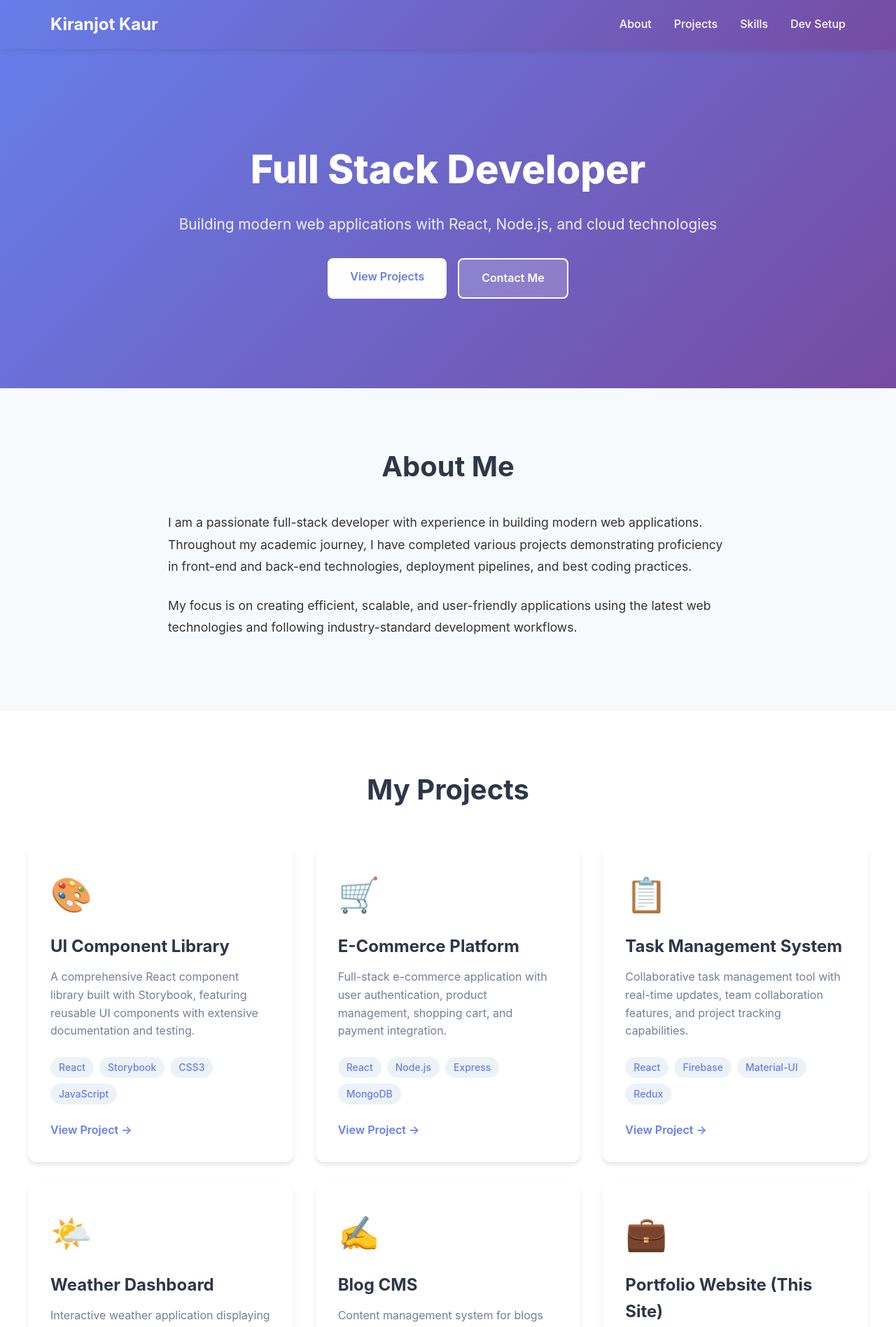
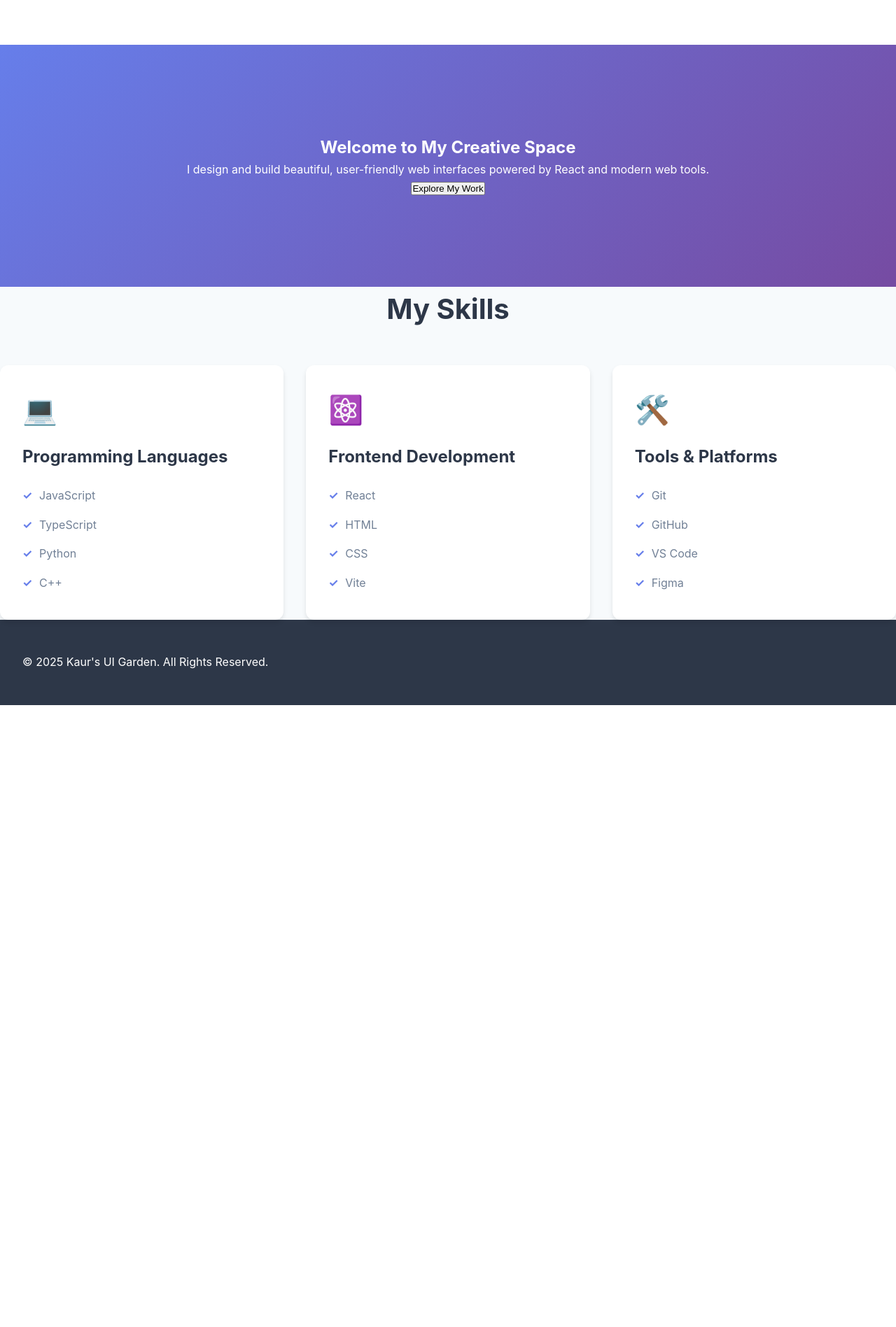
Before and after one commit to kkaur129/kaur_kiranjot_ui_garden-main, a React (Create React App) app: page / in a window 1280 px wide. Shown: the top 1897 px of the page at 70% size. After the commit the page ends 1008 px from the top, so only its background shows below. Built offline with nearby package versions, Linux system fonts and the light colour scheme.

Commit message:
Remove mistakes

```diff
--- a/src/App.tsx
+++ b/src/App.tsx
@@ -1,245 +1,70 @@
 import React from "react";
 import "./App.css";
 
-interface Project {
+interface SkillCategory {
+  icon: string;
   title: string;
-  description: string;
-  image: string;
-  tech: string[];
-  link: string;
-}
-
-interface SkillCategory {
-  title: string;
-  icon: string;
   skills: string[];
 }
 
-interface SetupItem {
-  title: string;
-  icon: string;
-  summary: string;
-  items: string[];
-}
+const skillCategories: SkillCategory[] = [
+  {
+    icon: "💻",
+    title: "Programming Languages",
+    skills: ["JavaScript", "TypeScript", "Python", "C++"],
+  },
+  {
+    icon: "⚛️",
+    title: "Frontend Development",
+    skills: ["React", "HTML", "CSS", "Vite"],
+  },
+  {
+    icon: "🛠️",
+    title: "Tools & Platforms",
+    skills: ["Git", "GitHub", "VS Code", "Figma"],
+  },
+];
 
-function App() {
+function Navbar() {
   return (
-    <div className="App">
-      <Header />
-      <Hero />
-      <About />
-      <Projects />
-      <Skills />
-      <DeveloperSetup />
-      <Footer />
-    </div>
-  );
-}
-
-function Header() {
-  return (
-    <header className="header">
-      <nav className="nav">
-        <h1 className="logo">Kiranjot Kaur</h1>
-        <ul className="nav-links">
-          <li>
-            <a href="#about">About</a>
-          </li>
-          <li>
-            <a href="#projects">Projects</a>
-          </li>
-          <li>
-            <a href="#skills">Skills</a>
-          </li>
-          <li>
-            <a href="#setup">Dev Setup</a>
-          </li>
-        </ul>
-      </nav>
-    </header>
+    <nav className="navbar">
+      <h1 className="logo">Kaur's UI Garden</h1>
+      <ul className="nav-links">
+        <li><a href="#home">Home</a></li>
+        <li><a href="#projects">Projects</a></li>
+        <li><a href="#skills">Skills</a></li>
+        <li><a href="#contact">Contact</a></li>
+      </ul>
+    </nav>
   );
 }
 
 function Hero() {
   return (
-    <section className="hero">
-      <div className="hero-content">
-        <h1 className="hero-title">Full Stack Developer</h1>
-        <p className="hero-subtitle">
-          Building modern web applications with React, Node.js, and cloud technologies
-        </p>
-        <div className="hero-buttons">
-          <a href="#projects" className="btn btn-primary">
-            View Projects
-          </a>
-          <a href="#contact" className="btn btn-secondary">
-            Contact Me
-          </a>
-        </div>
+    <section className="hero" id="home">
+      <h2>Welcome to My Creative Space</h2>
+      <p>
+        I design and build beautiful, user-friendly web interfaces powered by React and modern web tools.
+      </p>
+      <button className="primary-btn">Explore My Work</button>
+    </section>
+  );
+}
+
+function Skills() {
+  return (
+    <section className="skills" id="skills">
+      <h2 className="section-title">My Skills</h2>
+      <div className="skills-grid">
+        {skillCategories.map((category, index) => (
+          <SkillCategoryCard key={index} category={category} />
+        ))}
       </div>
     </section>
   );
 }
 
-function About() {
-  return (
-    <section id="about" className="section about">
-      <div className="container">
-        <h2 className="section-title">About Me</h2>
-        <div className="about-content">
-          <p>
-            I am a passionate full-stack developer with experience in building modern web
-            applications. Throughout my academic journey, I have completed various projects
-            demonstrating proficiency in front-end and back-end technologies, deployment pipelines,
-            and best coding practices.
-          </p>
-          <p>
-            My focus is on creating efficient, scalable, and user-friendly applications using the
-            latest web technologies and following industry-standard development workflows.
-          </p>
-        </div>
-      </div>
-    </section>
-  );
-}
-
-function Projects() {
-  const projects: Project[] = [
-    {
-      title: "UI Component Library",
-      description:
-        "A comprehensive React component library built with Storybook, featuring reusable UI components with extensive documentation and testing.",
-      image: "🎨",
-      tech: ["React", "Storybook", "CSS3", "JavaScript"],
-      link: "#",
-    },
-    {
-      title: "E-Commerce Platform",
-      description:
-        "Full-stack e-commerce application with user authentication, product management, shopping cart, and payment integration.",
-      image: "🛒",
-      tech: ["React", "Node.js", "Express", "MongoDB"],
-      link: "#",
-    },
-    {
-      title: "Task Management System",
-      description:
-        "Collaborative task management tool with real-time updates, team collaboration features, and project tracking capabilities.",
-      image: "📋",
-      tech: ["React", "Firebase", "Material-UI", "Redux"],
-      link: "#",
-    },
-    {
-      title: "Weather Dashboard",
-      description:
-        "Interactive weather application displaying real-time weather data, forecasts, and historical weather patterns using external APIs.",
-      image: "🌤️",
-      tech: ["React", "REST API", "Chart.js", "CSS3"],
-      link: "#",
-    },
-    {
-      title: "Blog CMS",
-      description:
-        "Content management system for blogs with markdown support, image uploads, SEO optimization, and user management.",
-      image: "✍️",
-      tech: ["React", "Node.js", "PostgreSQL", "AWS S3"],
-      link: "#",
-    },
-    {
-      title: "Portfolio Website (This Site)",
-      description:
-        "Dockerized React portfolio website with CI/CD pipeline, deployed using modern DevOps practices and containerization.",
-      image: "💼",
-      tech: ["React", "Docker", "Nginx", "CI/CD"],
-      link: "#",
-    },
-  ];
-
-  return (
-    <section id="projects" className="section projects">
-      <div className="container">
-        <h2 className="section-title">My Projects</h2>
-        <div className="projects-grid">
-          {projects.map((project, index) => (
-            <ProjectCard key={index} project={project} />
-          ))}
-        </div>
-      </div>
-    </section>
-  );
-}
-
-function ProjectCard({ project }: { project: Project }) {
-  return (
-    <div className="project-card">
-      <div className="project-icon">{project.image}</div>
-      <h3 className="project-title">{project.title}</h3>
-      <p className="project-description">{project.description}</p>
-      <div className="project-tech">
-        {project.tech.map((tech, index) => (
-          <span key={index} className="tech-tag">
-            {tech}
-          </span>
-        ))}
-      </div>
-      <a href={project.link} className="project-link">
-        View Project →
-      </a>
-    </div>
-  );
-}
-
-function Skills() {
-  const skillCategories: SkillCategory[] = [
-    {
-      title: "Languages",
-      icon: "💻",
-      skills: ["JavaScript (ES6+)", "TypeScript", "HTML5", "CSS3", "Python", "Java", "SQL"],
-    },
-    {
-      title: "Frameworks & Libraries",
-      icon: "⚛️",
-      skills: [
-        "React.js",
-        "Node.js",
-        "Express.js",
-        "Next.js",
-        "Redux",
-        "Material-UI",
-        "Tailwind CSS",
-      ],
-    },
-    {
-      title: "Tools & Technologies",
-      icon: "🛠️",
-      skills: ["Git & GitHub", "Docker", "AWS", "MongoDB", "PostgreSQL", "REST APIs", "GraphQL"],
-    },
-    {
-      title: "DevOps & Deployment",
-      icon: "🚀",
-      skills: ["CI/CD Pipelines", "GitHub Actions", "Nginx", "Linux", "Webpack", "npm/yarn"],
-    },
-  ];
-
-  return (
-    <section id="skills" className="section skills">
-      <div className="container">
-        <h2 className="section-title">Technical Skills</h2>
-        <p className="section-description">
-          A comprehensive overview of programming languages, frameworks, and tools I work with to
-          build modern web applications.
-        </p>
-        <div className="skills-grid">
-          {skillCategories.map((category, index) => (
-            <SkillCategory key={index} category={category} />
-          ))}
-        </div>
-      </div>
-    </section>
-  );
-}
-
-function SkillCategory({ category }: { category: SkillCategory }) {
+function SkillCategoryCard({ category }: { category: SkillCategory }) {
   return (
     <div className="skill-category">
       <div className="skill-icon">{category.icon}</div>
@@ -253,91 +78,21 @@ function SkillCategory({ category }: { category: SkillCategory }) {
   );
 }
 
-function DeveloperSetup() {
-  const setupItems: SetupItem[] = [
-    {
-      title: "VS Code Setup",
-      icon: "📝",
-      summary: "My primary code editor configured for maximum productivity",
-      items: [
-        "Extensions: ESLint, Prettier, GitLens, Docker, Live Server",
-        "Theme: One Dark Pro / Dracula",
-        "Settings: Auto-save, format on save, bracket pair colorization",
-      ],
-    },
-    {
-      title: "Terminal Setup",
-      icon: "⌨️",
-      summary: "Command-line environment optimized for development workflows",
-      items: [
-        "Terminal: Windows Terminal / iTerm2",
-        "Shell: Git Bash / Zsh with Oh My Zsh",
-        "Aliases for common commands (git, docker, npm)",
-      ],
-    },
-    {
-      title: "Editor Preferences",
-      icon: "✨",
-      summary: "Font and appearance settings for comfortable coding sessions",
-      items: [
-        "Font: Fira Code / JetBrains Mono with ligatures",
-        "Font Size: 14-16px",
-        "Line Height: 1.5-1.6 for better readability",
-      ],
-    },
-  ];
-
-  return (
-    <section id="setup" className="section developer-setup">
-      <div className="container">
-        <h2 className="section-title">Developer Setup</h2>
-        <p className="section-description">
-          Tools and configurations I use daily to maintain an efficient development environment.
-        </p>
-        <div className="setup-grid">
-          {setupItems.map((item, index) => (
-            <SetupCard key={index} item={item} />
-          ))}
-        </div>
-      </div>
-    </section>
-  );
-}
-
-function SetupCard({ item }: { item: SetupItem }) {
-  return (
-    <div className="setup-card">
-      <div className="setup-icon">{item.icon}</div>
-      <h3 className="setup-title">{item.title}</h3>
-      <p className="setup-summary">{item.summary}</p>
-      <ul className="setup-list">
-        {item.items.map((detail, index) => (
-          <li key={index}>{detail}</li>
-        ))}
-      </ul>
-    </div>
-  );
-}
-
 function Footer() {
   return (
-    <footer className="footer">
-      <div className="container">
-        <div className="footer-content">
-          <p>&copy; 2025 Kiranjot Kaur. All rights reserved.</p>
-          <div className="social-links">
-            <a href="https://github.com" target="_blank" rel="noopener noreferrer">
-              GitHub
-            </a>
-            <a href="https://linkedin.com" target="_blank" rel="noopener noreferrer">
-              LinkedIn
-            </a>
-            <a href="mailto:your.email@example.com">Email</a>
-          </div>
-        </div>
-      </div>
+    <footer className="footer" id="contact">
+      <p>© 2025 Kaur's UI Garden. All Rights Reserved.</p>
     </footer>
   );
 }
 
-export default App;
+export default function App() {
+  return (
+    <div className="App">
+      <Navbar />
+      <Hero />
+      <Skills />
+      <Footer />
+    </div>
+  );
+}
```
